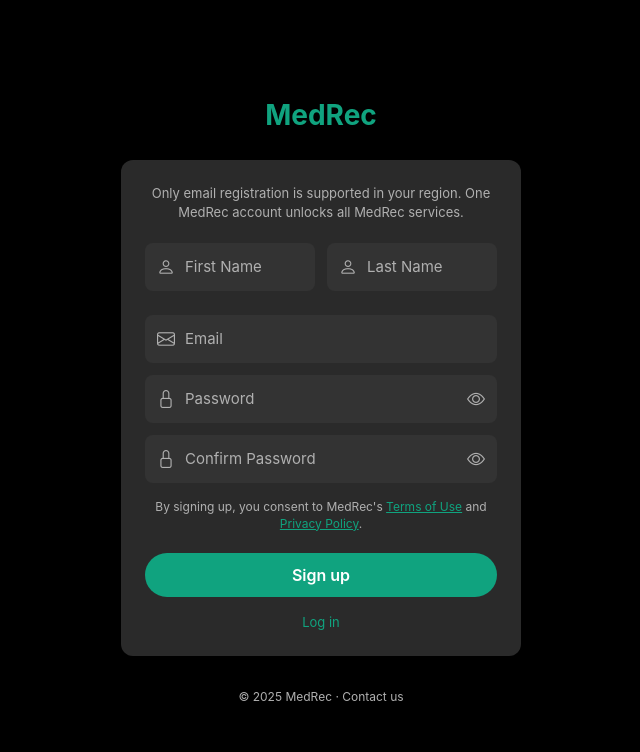
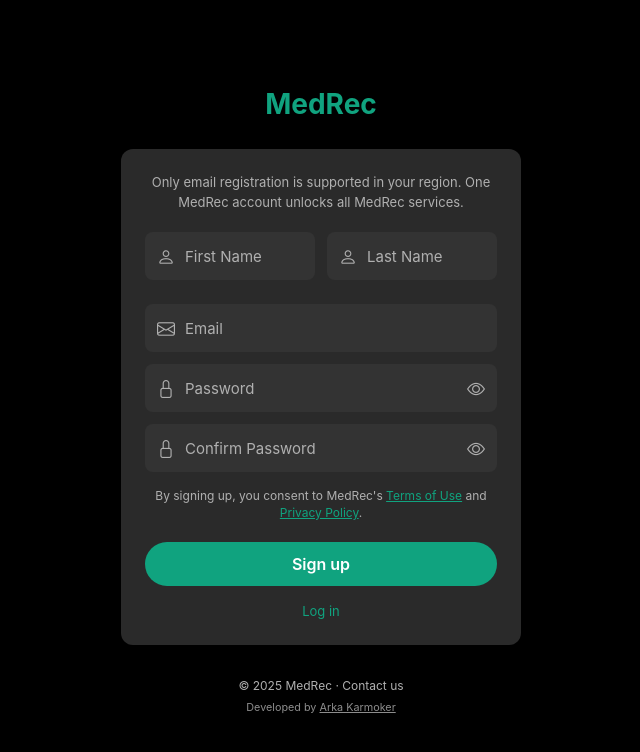
Before and after one commit to ArkaKarmoker/MedRec, a Django app: page /accounts/register/ in a window 1280 px wide. Shown: the top 752 px of the page, without its empty margins (319-959 px from the left). Run offline with Django 5.2, Linux system fonts and the light colour scheme.

Commit message:
Add footer contact and update auth docs
Update README to document the custom Django authentication (email-only login) and add admin toggle for selecting LLM providers. Update login and registration templates to include a mailto contact link and a small developer credit linking to the GitHub profile, with minor styling for the footer.

```diff
--- a/templates/accounts/login.html
+++ b/templates/accounts/login.html
@@ -330,7 +330,8 @@
     </div>
 
     <div class="page-footer">
-        © 2025 MedRec · Contact us
+        © 2025 MedRec · <a href="mailto:karmokerarka@gmail.com" style="color: inherit; text-decoration: none;">Contact us</a><br>
+        <span style="font-size: 0.9em; opacity: 0.8; margin-top: 5px; display: inline-block;">Developed by <a href="https://github.com/ArkaKarmoker" target="_blank" style="color: inherit; text-decoration: underline;">Arka Karmoker</a></span>
     </div>
 
     <script src="https://cdn.jsdelivr.net/npm/bootstrap@5.3.3/dist/js/bootstrap.bundle.min.js" integrity="sha384-YvpcrYf0tY3lHB60NNkmXc5s9fDVZLESaAA55NDzOxhy9GkcIdslK1eN7N6jIeHz" crossorigin="anonymous"></script>
--- a/templates/accounts/registration.html
+++ b/templates/accounts/registration.html
@@ -302,7 +302,8 @@
     </div>
 
     <div class="page-footer">
-        © 2025 MedRec · Contact us
+        © 2025 MedRec · <a href="mailto:karmokerarka@gmail.com" style="color: inherit; text-decoration: none;">Contact us</a><br>
+        <span style="font-size: 0.9em; opacity: 0.8; margin-top: 5px; display: inline-block;">Developed by <a href="https://github.com/ArkaKarmoker" target="_blank" style="color: inherit; text-decoration: underline;">Arka Karmoker</a></span>
     </div>
 
     <script src="https://cdn.jsdelivr.net/npm/bootstrap@5.3.3/dist/js/bootstrap.bundle.min.js" integrity="sha384-YvpcrYf0tY3lHB60NNkmXc5s9fDVZLESaAA55NDzOxhy9GkcIdslK1eN7N6jIeHz" crossorigin="anonymous"></script>
```
Also changed, not shown: README.md.
